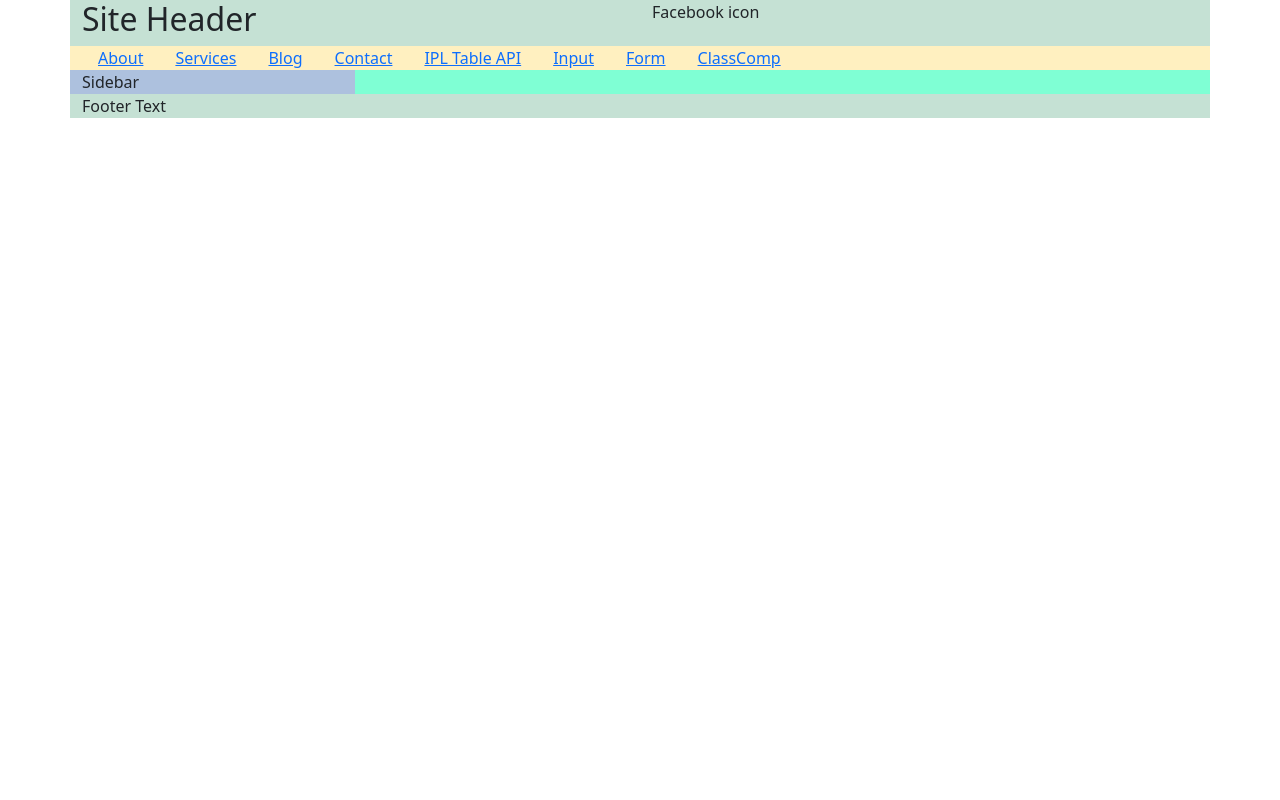
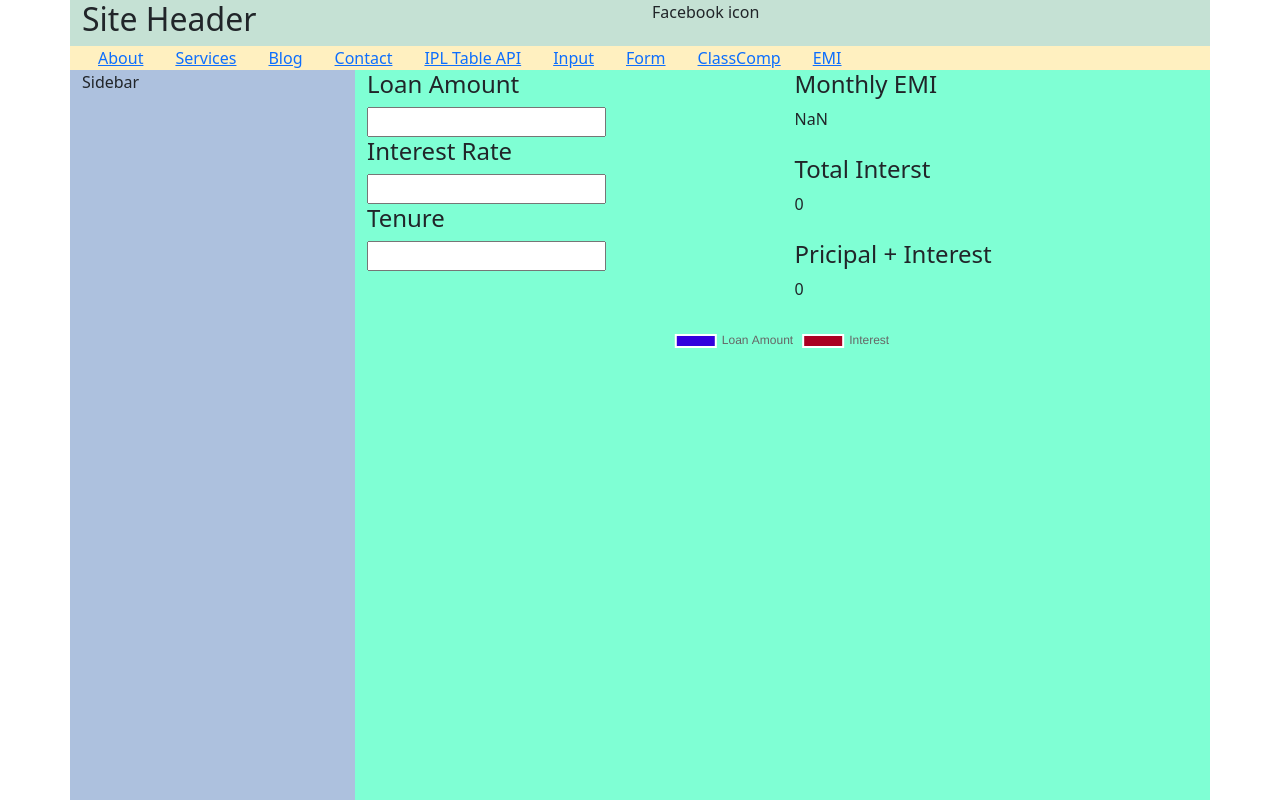
Before and after one commit to hashedbitinnovations/alphabeta_react, a React (Create React App) app: page /emi in a window 1280 px wide. Shown: the top 800 px of the page. Built offline with nearby package versions, Linux system fonts and the light colour scheme.

Commit message:
Lifting State Up

```diff
--- a/package.json
+++ b/package.json
@@ -7,8 +7,10 @@
     "@testing-library/react": "^13.4.0",
     "@testing-library/user-event": "^13.5.0",
     "bootstrap": "^5.3.2",
+    "chart.js": "^4.4.1",
     "formik": "^2.4.5",
     "react": "^18.2.0",
+    "react-chartjs-2": "^5.2.0",
     "react-dom": "^18.2.0",
     "react-router-dom": "^6.21.1",
     "react-scripts": "5.0.1",
--- a/src/App.js
+++ b/src/App.js
@@ -16,6 +16,7 @@ import IPLTable from "./components/pages/IPLTable";
 import InputHandling from "./components/InputHandling";
 import RegForm from "./components/pages/Form";
 import ClassComp from "./components/ClassComp";
+import EMI from "./components/pages/emi/EMI";
 
 function App() {
   return (
@@ -40,6 +41,7 @@ function App() {
               <Route path="/input" element={<InputHandling/>}/>
               <Route path="/form" element={<RegForm/>}/>
               <Route path="/classcomp" element={<ClassComp/>}/>
+              <Route path="/emi" element={<EMI/>}/>
 
             </Routes>
             {/* Lorem Ipsum is simply dummy text of the printing and typesetting
--- a/src/components/common/Menubar.js
+++ b/src/components/common/Menubar.js
@@ -15,6 +15,7 @@ const Menubar = () => {
                 <Link to='/input' className="mx-3">Input</Link>
                 <Link to='/form' className="mx-3">Form</Link>
                 <Link to='/classcomp' className="mx-3">ClassComp</Link>
+                <Link to='/emi' className="mx-3">EMI</Link>
 
                     {/* <nav className="navbar navbar-expand-lg navbar-light">
                         <div className="container-fluid">
--- /dev/null
+++ b/src/components/pages/emi/EMI.js
@@ -0,0 +1,49 @@
+import React, {useEffect, useState} from 'react';
+import EMIGraph from './EMIGraph';
+import EMIInput from './EMIInput';
+import EMIResult from './EMIResult';
+
+const EMI = () => {
+
+  const [amount, setAmount] = useState(0);
+  const [rate, setRate] = useState(0);
+  const [duration, setDuration] = useState(0);
+  const [interest, setInterest] = useState(0);
+
+  useEffect(() => {
+    console.log('Amount, Rate, Duration - ', amount, rate, duration);
+    let tempInterest = (amount * rate * duration)/100;
+    setInterest(tempInterest);
+  }, [amount, rate, duration]);
+
+
+  return (
+    <div>
+
+      <div className='row'>
+        <div className='col-6'>
+          <EMIInput handleAmount={setAmount} handleRate={setRate} handleDuration={setDuration}/>
+        </div>
+
+        <div className='col-6'>
+          <EMIResult interest={interest} duration={duration} amount={amount}/>
+        </div>
+
+        <div className='col-12'>
+          <EMIGraph interest={interest} amount={amount}/>
+        </div>
+      </div>
+
+    </div>
+  )
+}
+
+export default EMI
+
+
+//Lifting State Up
+//Graph
+
+//https://emicalculator.net/
+//HW - Input Range
+//Compunt Interest Calculation
--- /dev/null
+++ b/src/components/pages/emi/EMIGraph.js
@@ -0,0 +1,31 @@
+import React from 'react';
+import { Chart as ChartJS, ArcElement, Tooltip, Legend } from "chart.js";
+import {Pie} from 'react-chartjs-2';
+
+ChartJS.register(ArcElement, Tooltip, Legend);
+
+const EMIGraph = (props) => {
+    const { interest, amount } = props;
+
+
+    const data = {
+        labels: ['Loan Amount', 'Interest'],
+        datasets: [
+          {
+            // label: ['Amount', 'Int'],
+            data: [amount, interest],
+            backgroundColor: ['#3300dd', '#aa0022'],
+          }
+        ]
+      };
+
+
+    return (
+        <div>
+            <Pie data={data}/>
+
+        </div>
+    )
+}
+
+export default EMIGraph
--- /dev/null
+++ b/src/components/pages/emi/EMIInput.js
@@ -0,0 +1,26 @@
+import React, { useState } from 'react'
+
+const EMIInput = (props) => {
+
+    const { handleAmount, handleRate, handleDuration } = props;
+
+
+
+    return (
+        <div>
+            <h4>Loan Amount</h4>
+            <input type='number' onChange={(e) => handleAmount(e.target.value)} />
+            <br></br>
+
+            <h4>Interest Rate</h4>
+            <input type='number' onChange={(e) => handleRate(e.target.value)} />
+            <br></br>
+
+            <h4>Tenure</h4>
+            <input type='number' onChange={(e) => handleDuration(e.target.value)} />
+            <br></br>
+        </div>
+    )
+}
+
+export default EMIInput
--- /dev/null
+++ b/src/components/pages/emi/EMIResult.js
@@ -0,0 +1,23 @@
+import React from 'react'
+
+const EMIResult = (props) => {
+    const { interest, duration, amount } = props;
+    return (
+        <div>
+            <h4>Monthly EMI</h4>
+            <div>{Math.ceil((parseInt(interest) + parseInt(amount)) / (duration * 12))}</div>
+            <br></br>
+
+            <h4>Total Interst</h4>
+            <div>{interest}</div>
+            <br></br>
+
+            <h4>Pricipal + Interest</h4>
+            <div>{parseInt(interest) + parseInt(amount)}</div>
+            <br></br>
+
+        </div>
+    )
+}
+
+export default EMIResult
```
Also changed, not shown: 1 other file (tests, documents, lock files or other folders).
